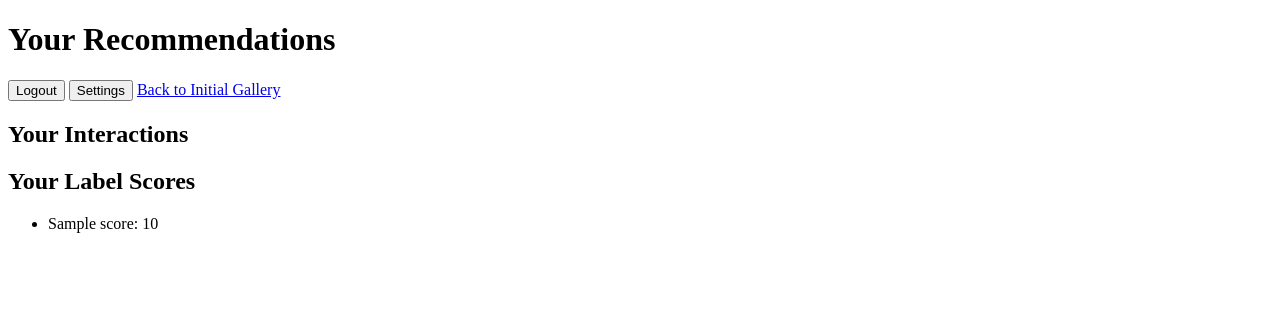
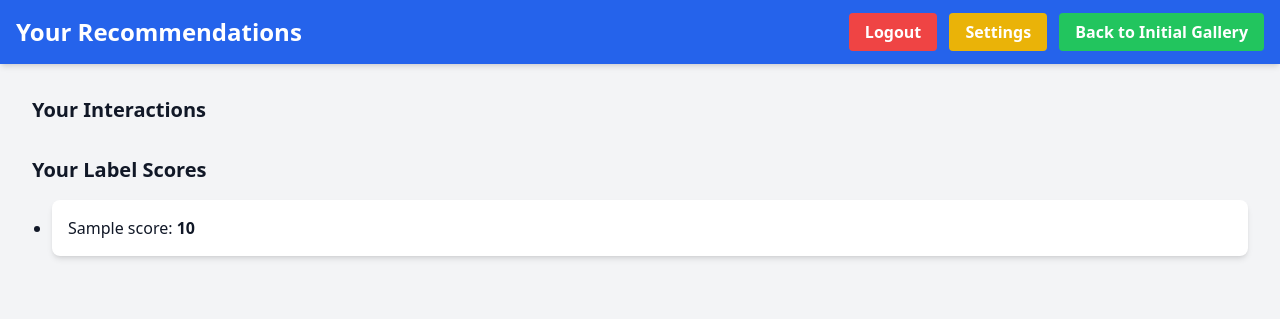
Before and after one commit to mnothman/image_recommendation, a Flask app: page /recommendations in a window 1280 px wide. Shown: the top 319 px of the page. Run offline with Flask 3, Linux system fonts and the light colour scheme; the visitor is signed in with stand-in values (Sample User, id 1); tables that the repository leaves empty hold one stand-in row (values such as "Sample post"); parts of the project's set-up code (start-up, migrations or seed data) failed here and were passed over; some libraries are stand-ins or nearby versions.

Commit message:
front end

```diff
--- a/templates/recommendations.html
+++ b/templates/recommendations.html
@@ -1,49 +1,89 @@
-<!-- displays page of recommended images from user based on their interaction score -->
 <!DOCTYPE html>
-<html>
+<html lang="en">
 <head>
-    <title>Recommendations</title>
+    <meta charset="UTF-8">
+    <meta name="viewport" content="width=device-width, initial-scale=1.0">
+    <title>Your Recommendations</title>
+    <script src="https://cdn.tailwindcss.com"></script>
 </head>
-<body>
-    <h1>Your Recommendations</h1>
+<body class="bg-gray-100 text-gray-900">
+
+    <header class="bg-blue-600 text-white p-4 flex justify-between items-center shadow-md">
+        <h1 class="text-2xl font-bold">Your Recommendations</h1>
         <div>
-        <a href="/logout"><button>Logout</button></a>
-        <a href="/settings"><button>Settings</button></a>
-        <a href="{{ url_for('index') }}">Back to Initial Gallery</a>
+            <a href="/logout" class="bg-red-500 hover:bg-red-600 text-white font-bold py-2 px-4 rounded">Logout</a>
+            <a href="/settings" class="bg-yellow-500 hover:bg-yellow-600 text-white font-bold py-2 px-4 rounded ml-2">Settings</a>
+            <a href="{{ url_for('index') }}" class="bg-green-500 hover:bg-green-600 text-white font-bold py-2 px-4 rounded ml-2">Back to Initial Gallery</a>
         </div>
-       <!-- display interactions for testing -->
-       <div id="user-interactions">
-        <h2>Your Interactions</h2>
-        <ul>
+    </header>
+
+    <main class="p-8">
+
+        <!-- Displaying User Interactions -->
+        <div id="user-interactions" class="mb-8">
+            <h2 class="text-xl font-bold mb-4">Your Interactions</h2>
+            <ul class="list-disc pl-5 space-y-2">
                 {% for interaction in interactions %}
-                <li>
-                    Image ID: {{ interaction[2] }}, Action: {{ interaction[3] }}, Timestamp: {{ interaction[4] }}, Hover Time: {{ interaction[5] }}, Comment: {{ interaction[6] }}
+                    <li class="bg-white p-4 rounded-lg shadow-md">
+                        Image ID: <span class="font-semibold">{{ interaction[2] }}</span>,
+                        Action: <span class="font-semibold">{{ interaction[3] }}</span>,
+                        Timestamp: <span class="font-semibold">{{ interaction[4] }}</span>,
+                        Hover Time: <span class="font-semibold">{{ interaction[5] }}</span>,
+                        Comment: <span class="font-semibold">{{ interaction[6] }}</span>
                     </li>
                 {% endfor %}
             </ul>
         </div>
-    <div id="label-scores">
-        <h2>Your Label Scores</h2>
-        <ul>
+
+        <!-- Displaying Label Scores -->
+        <div id="label-scores" class="mb-8">
+            <h2 class="text-xl font-bold mb-4">Your Label Scores</h2>
+            <ul class="list-disc pl-5 space-y-2">
                 {% for label, score in label_scores.items() %}
-                <li>{{ label }}: {{ score }}</li>
+                    <li class="bg-white p-4 rounded-lg shadow-md">{{ label }}: <span class="font-semibold">{{ score }}</span></li>
                 {% endfor %}
             </ul>
         </div>
-    <div id="gallery">
+
+        <!-- Gallery of Recommended Images -->
+        <div id="gallery" class="grid grid-cols-1 sm:grid-cols-2 md:grid-cols-3 lg:grid-cols-4 gap-6">
             {% for image in images %}
-            <div class="image">
-                <img src="{{ image.url }}" alt="{{ image.id }}">
-                <p>{{ image.labels }}</p>
-                <button onclick="recordInteraction('{{ image.id }}', 'like')">Like</button>
-                <button onclick="comment('{{ image.id }}')">Comment</button>
+            <div class="relative group">
+                <img src="{{ image.url }}" alt="{{ image.id }}"
+                    onclick="recordInteraction('{{ image.id }}', 'click')"
+                    onmouseover="startHover('{{ image.id }}')"
+                    onmouseout="endHover('{{ image.id }}')"
+                    class="w-full h-auto rounded-lg shadow-lg hover:opacity-75 transition-opacity duration-200">
+                <div class="absolute inset-0 flex flex-col items-center justify-center opacity-0 group-hover:opacity-100 bg-black bg-opacity-50 transition-opacity duration-200 rounded-lg">
+                    <p class="text-white text-lg font-bold">{{ image.labels }}</p>
+                    <div class="mt-2">
+                        <button onclick="recordInteraction('{{ image.id }}', 'like')" class="bg-blue-500 hover:bg-blue-600 text-white font-bold py-2 px-4 rounded m-1">Like</button>
+                        <button onclick="comment('{{ image.id }}')" class="bg-yellow-500 hover:bg-yellow-600 text-white font-bold py-2 px-4 rounded m-1">Comment</button>
+                    </div>
+                </div>
             </div>
             {% endfor %}
         </div>
+    </main>
 
     <script>
         let hoverStart = {};
         let hoverRecorded = new Set();
+
+        function startHover(imageId) {
+            hoverStart[imageId] = new Date().getTime();
+            console.log(`Hover started for image ${imageId}`);
+        }
+
+        function endHover(imageId) {
+            if (!hoverRecorded.has(imageId)) {
+                let hoverTime = new Date().getTime() - hoverStart[imageId];
+                let interaction = { image_id: imageId, action: 'hover_end', hover_time: hoverTime };
+                hoverRecorded.add(imageId);
+                console.log(`Hover ended for image ${imageId}, hover time: ${hoverTime}ms`);
+                sendInteraction(interaction);
+            }
+        }
 
         function recordInteraction(imageId, action) {
             let interaction = { image_id: imageId, action: action };
@@ -61,17 +101,6 @@
             }
         }
 
-        function startHover(imageId) {
-            hoverStart[imageId] = new Date().getTime();
-        }
-        function endHover(imageId) {
-            if (!hoverRecorded.has(imageId)) {
-                let hoverTime = new Date().getTime() - hoverStart[imageId];
-                let interaction = { image_id: imageId, action: 'hover_end', hover_time: hoverTime };
-                hoverRecorded.add(imageId);
-                sendInteraction(interaction);
-            }
-        }
         function sendInteraction(interaction) {
             fetch('/interact', {
                 method: 'POST',
@@ -80,7 +109,7 @@
                 },
                 body: JSON.stringify(interaction),
             }).then(response => response.json())
-                .then(data => console.log(data));
+                .then(data => console.log('Interaction recorded:', data));
         }
 
         function comment(imageId) {
@@ -91,6 +120,5 @@
             }
         }
     </script>
-
 </body>
 </html>
```
Also changed, not shown: templates/index.html (+53 -39 lines), 1 other file. Lines whose indentation alone changed are shown as unchanged.
